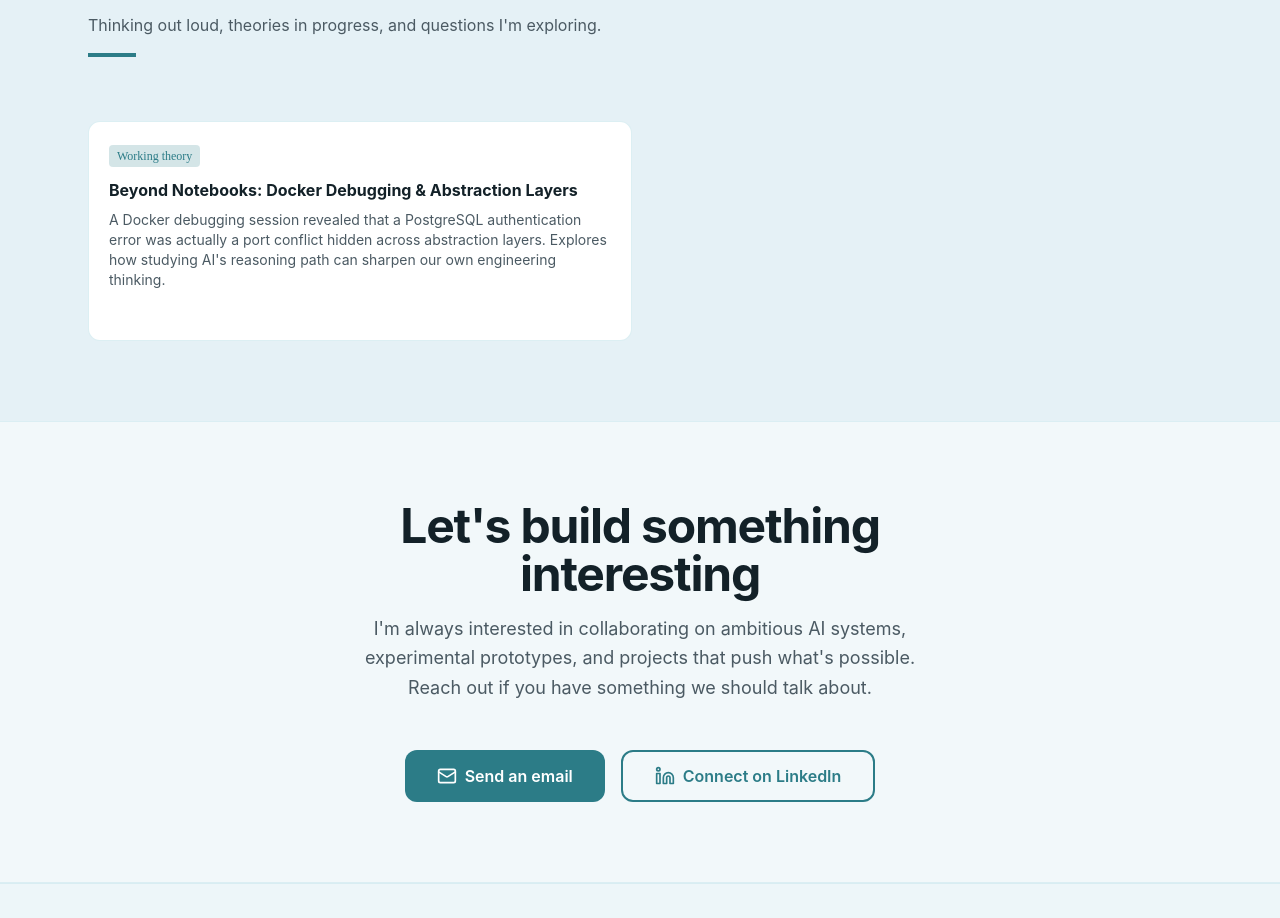
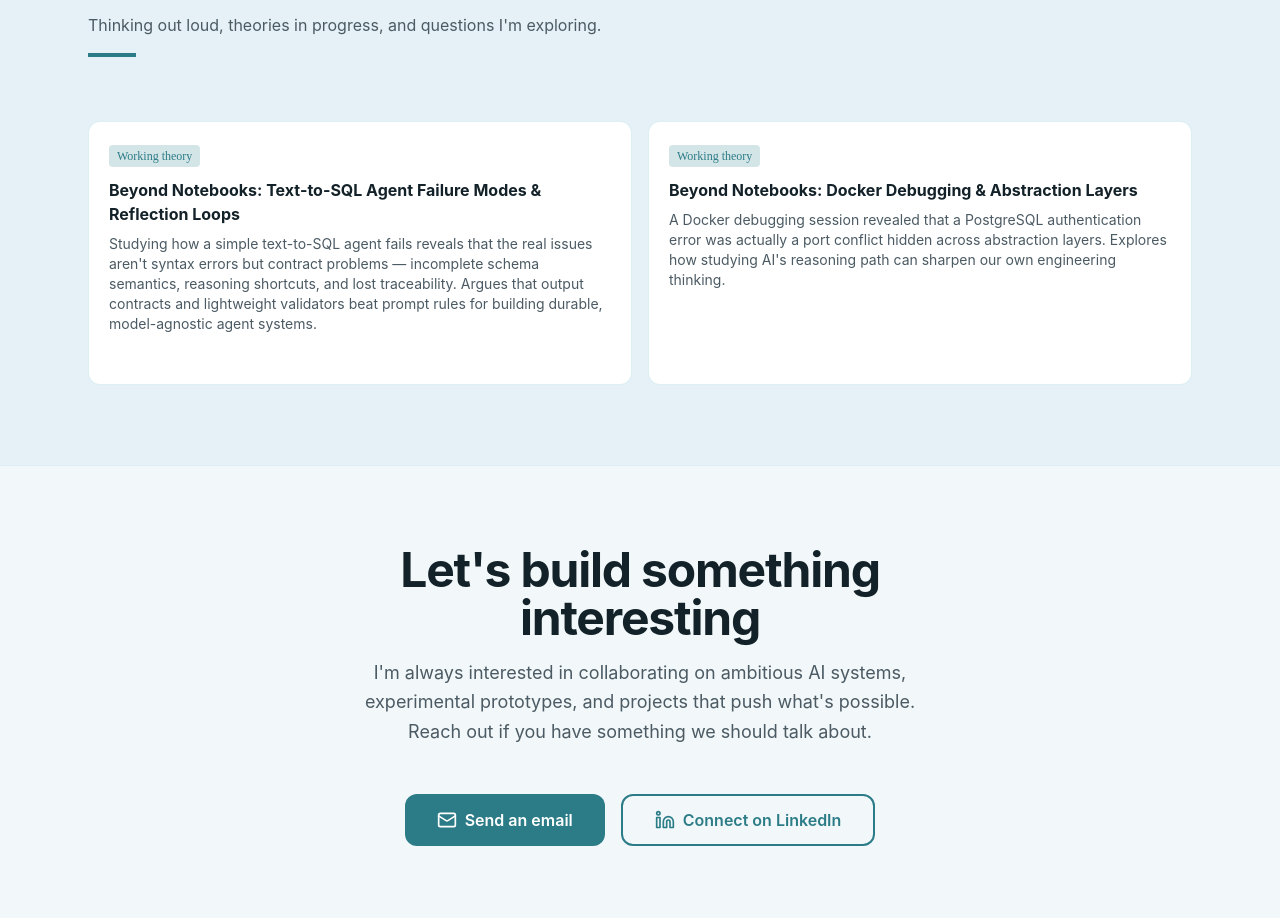
Before and after one commit to nanaoosaki/v0-nana-wang-personal-site, a Next.js app: page / in a window 1280 px wide. Shown: the part 3381-4299 px from the top of the page. Built offline with nearby package versions, Linux system fonts and the light colour scheme.

Commit message:
Add Text-to-SQL agent failure modes LinkedIn post to lab notes
Co-authored-by: Cursor <cursoragent@cursor.com>

```diff
--- a/components/lab-notes.tsx
+++ b/components/lab-notes.tsx
@@ -1,6 +1,13 @@
 "use client"
 
 const notes = [
+  {
+    title: "Beyond Notebooks: Text-to-SQL Agent Failure Modes & Reflection Loops",
+    description:
+      "Studying how a simple text-to-SQL agent fails reveals that the real issues aren't syntax errors but contract problems — incomplete schema semantics, reasoning shortcuts, and lost traceability. Argues that output contracts and lightweight validators beat prompt rules for building durable, model-agnostic agent systems.",
+    stage: "Working theory",
+    link: "https://www.linkedin.com/posts/nana-wang-00593465_agentic-ai-deeplearningai-activity-7429529307053674496-hXzm",
+  },
   {
     title: "Beyond Notebooks: Docker Debugging & Abstraction Layers",
     description:
```
